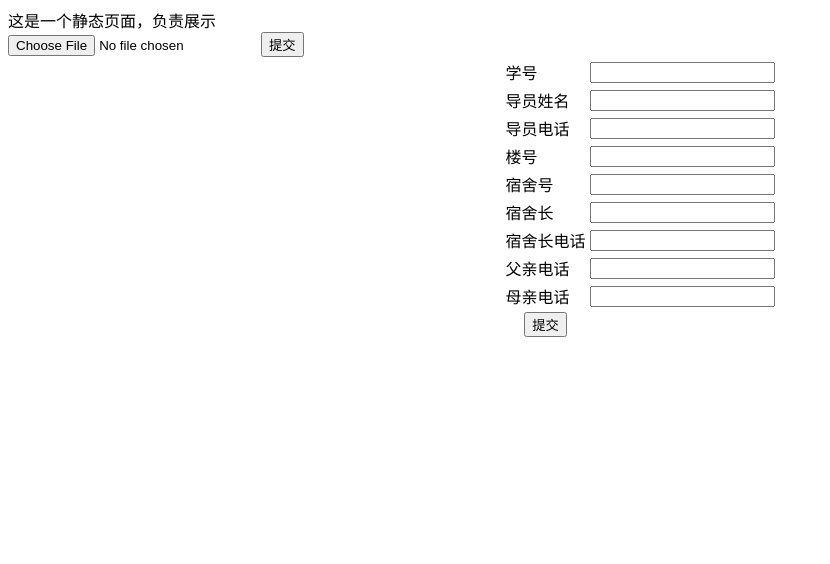
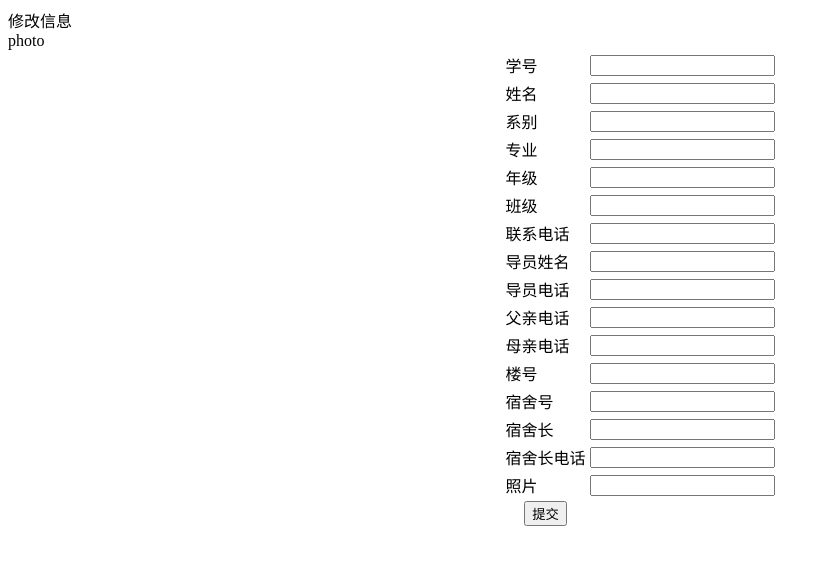
Before and after one commit to YangKai0011/new-system-backed, a website: page public/insert.html in a window 1280 px wide. Shown: the whole page, without its empty margins (0-830 px from the left). Drawn offline with Linux system fonts and the light colour scheme.

Commit message:
插入新学生C

```diff
--- a/public/insert.html
+++ b/public/insert.html
@@ -13,14 +13,37 @@
   </head>
 
   <body>
-    这是一个静态页面，负责展示
+    修改信息
     <form action="/students/instructInsert" method="POST">
     <table align="center">
         <tr>
             <td>学号</td>
             <td><input type="text" name="studentNumber"></td>
           </tr>
-
+          <tr>
+            <td>姓名</td>
+            <td><input type="text" name="NAME"></td>
+          </tr>
+      <tr>
+        <td>系别</td>
+        <td><input type="text" name="department"></td>
+      </tr>
+    <tr>
+      <td>专业</td>
+      <td><input type="text" name="profession"></td>
+    </tr>
+    <tr>
+    <td>年级</td>
+    <td><input type="text" name="grade"></td>
+    </tr>
+    <tr>
+        <td>班级</td>
+        <td><input type="text" name="class"></td>
+        </tr>
+        <tr>
+            <td>联系电话</td>
+            <td><input type="text" name="phoneNumber"></td>
+            </tr>
             <tr>
               <td>导员姓名</td>
               <td><input type="text" name="instructName"></td>
@@ -30,13 +53,22 @@
                 <td><input type="text" name="instructPhone"></td>
                 </tr>
             <tr>
+                <td>父亲电话</td>
+                <td><input type="text" name="fatherPhone"></td>
+                </tr>
+                <tr>
+                    <td>母亲电话</td>
+                    <td><input type="text" name="motherPhone"></td>
+                    </tr>
+                    <tr>
                         <td>楼号</td>
                         <td><input type="text" name="buildNumber"></td>
                         </tr>
                         <tr>
-    <td>宿舍号</td>
+                            <td>宿舍号</td>photo
                             <td><input type="text" name="dormitoryNumber"></td>
                             </tr>
+
                                     <tr>
                                         <td>宿舍长</td>
                                         <td><input type="text" name="dormitoryLeader"></td>
@@ -46,19 +78,9 @@
                                             <td><input type="text" name="LeaderPhone"></td>
                                             </tr>
                                             <tr>
-  <td>父亲电话</td>
-  <td><input type="text" name="fatherPhone"></td>
-</tr>
-<tr>
-    <td>母亲电话</td>
-    <td><input type="text" name="motherPhone"></td>
-  </tr>
-  <!-- <tr>
                                               <td>照片</td>
                                               <td><input type="text" name="photo"></td>
-  </tr> -->
-  <input type="file" name="avatar">
-  <input type="submit" value="提交">
+                                              </tr>
       <tr>
           <td align="center"><input type="submit" value="提交"></td>
       </tr>
```
Also changed, not shown: model/StudentCurd.js (+4 -5 lines), routes/students.js (+9 -23 lines). Lines whose indentation alone changed are shown as unchanged.
